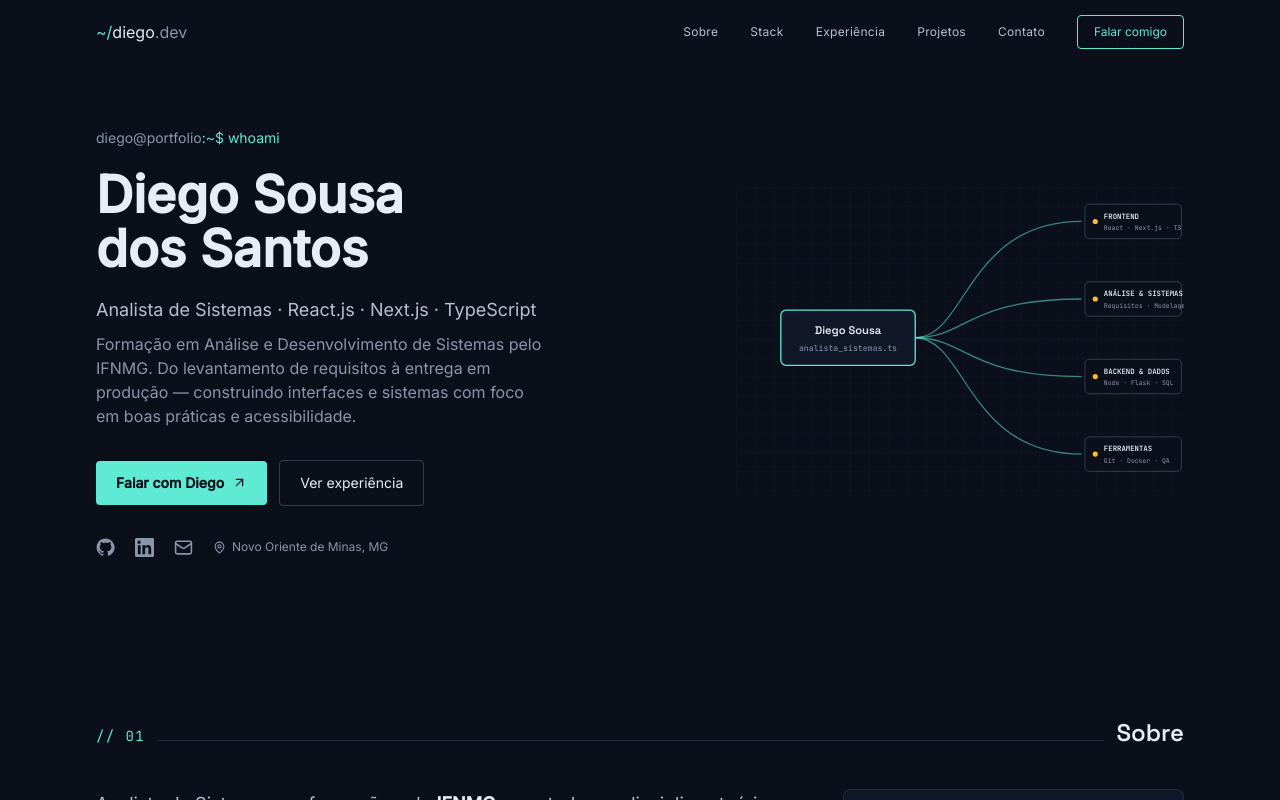
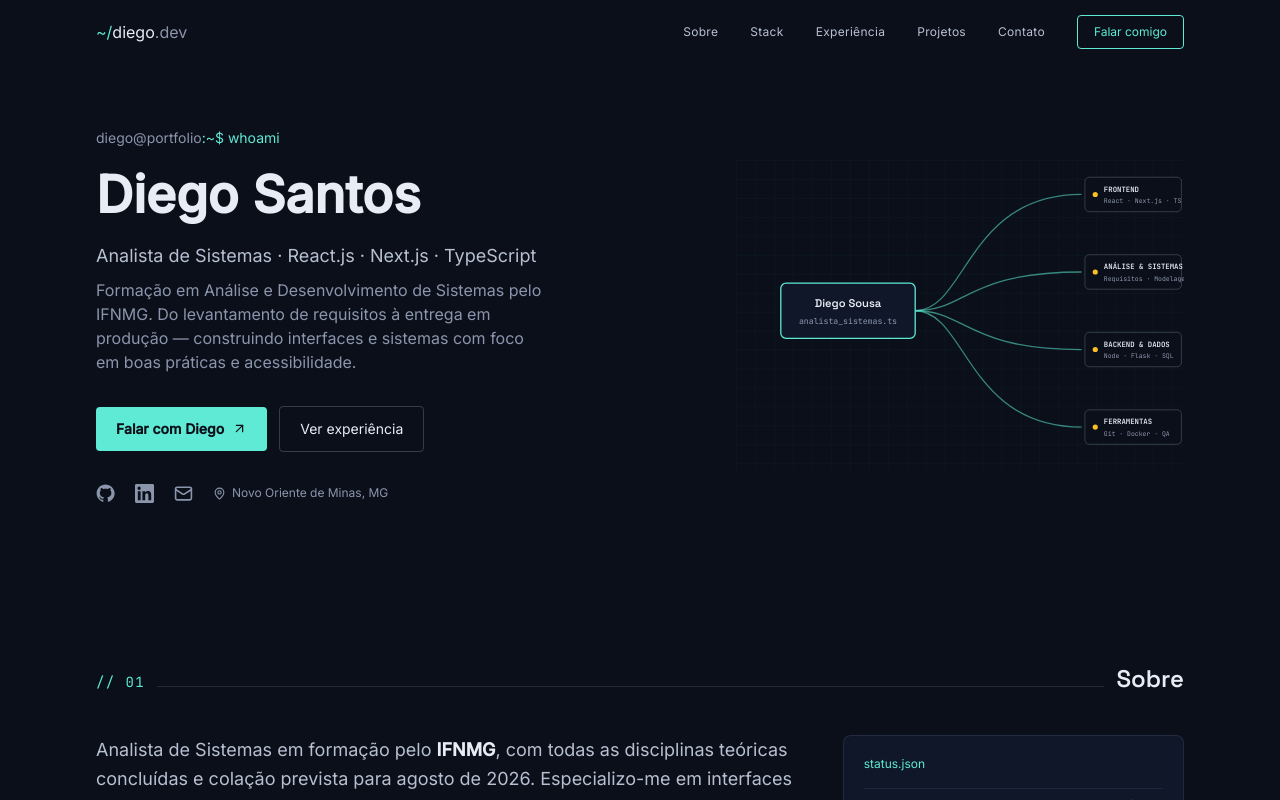
Before and after one commit to Diegodevops26/portifolio-diego, a Next.js app: page / in a window 1280 px wide. Shown: the top 800 px of the page. Built offline with nearby package versions, Linux system fonts and the light colour scheme.

Commit message:
Update name from 'Diego Sousa' to 'Diego Santos'

```diff
--- a/src/components/Portfolio.tsx
+++ b/src/components/Portfolio.tsx
@@ -364,7 +364,7 @@ export default function Portfolio() {
             <span style={{ color: "#8B95AB" }}>diego@portfolio</span>:~$ whoami<span className="blink">▌</span>
           </div>
           <h1 className="display font-bold leading-[1.05] mb-5" style={{ color: "#E7ECF5", fontSize: "clamp(2rem, 5vw, 3.2rem)" }}>
-            Diego Sousa<br />dos Santos
+            Diego Santos
           </h1>
           <p className="text-base sm:text-lg mb-2" style={{ color: "#B7C0D1" }}>
             Analista de Sistemas · React.js · Next.js · TypeScript
```
